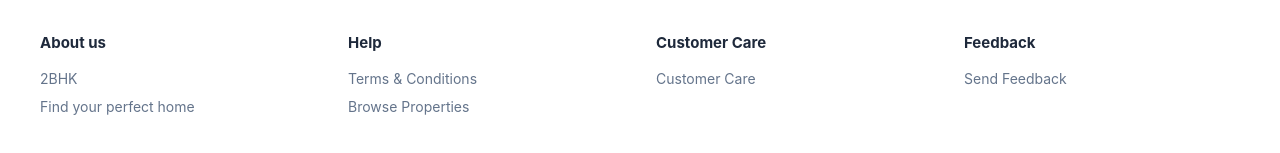
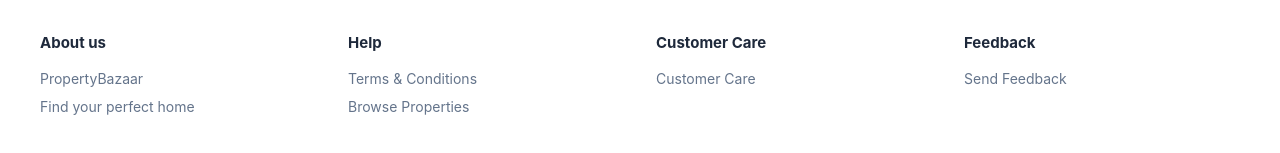
Before and after one commit to evasharma12/2BHK, a React (Create React App) app in the folder react-frontend/: page / in a window 1280 px wide. Shown: the part 1002-1155 px from the top of the page. Built offline with nearby package versions, Linux system fonts and the light colour scheme; no server answers.

Commit message:
Change the name of the website to PropertyBazaar.

```diff
--- a/react-frontend/public/index.html
+++ b/react-frontend/public/index.html
@@ -7,7 +7,7 @@
     <meta name="theme-color" content="#000000" />
     <meta
       name="description"
-      content="2BHK - Find your perfect home. Search and list properties to rent or buy."
+      content="PropertyBazaar - Find your perfect home. Search and list properties to rent or buy."
     />
     <link rel="apple-touch-icon" href="%PUBLIC_URL%/logo192.png" />
     <!--
@@ -24,7 +24,7 @@
       work correctly both with client-side routing and a non-root public URL.
       Learn how to configure a non-root public URL by running `npm run build`.
     -->
-    <title>2BHK - Find your perfect home</title>
+    <title>PropertyBazaar - Find your perfect home</title>
     <script src="https://accounts.google.com/gsi/client" async defer></script>
   </head>
   <body>
--- a/react-frontend/src/components/Navbar.jsx
+++ b/react-frontend/src/components/Navbar.jsx
@@ -116,7 +116,7 @@ const Navbar = () => {
             </svg>
           </div>
           <span className="navbar__logo-text">
-            2<span className="navbar__logo-text--bold">BHK</span>
+            Property<span className="navbar__logo-text--bold">Bazaar</span>
           </span>
         </Link>
 
--- a/react-frontend/src/pages/HomePage.jsx
+++ b/react-frontend/src/pages/HomePage.jsx
@@ -12,7 +12,7 @@ const HomePage = () => {
           <div className="home-footer__column">
             <h4>About us</h4>
             <ul>
-              <li><Link to="/">2BHK</Link></li>
+              <li><Link to="/">PropertyBazaar</Link></li>
               <li><span style={{ fontSize: '0.875rem', color: '#64748b' }}>Find your perfect home</span></li>
             </ul>
           </div>
--- a/react-frontend/src/pages/TermsPage.jsx
+++ b/react-frontend/src/pages/TermsPage.jsx
@@ -7,7 +7,7 @@ const TermsPage = () => {
     <div className="terms-page">
       <div className="terms-container">
         <Link to="/" className="terms-back">
-          ← Back to 2BHK
+          ← Back to PropertyBazaar
         </Link>
 
         <header className="terms-header">
@@ -17,13 +17,13 @@ const TermsPage = () => {
 
         <div className="terms-content">
           <p className="terms-intro">
-            Welcome to 2BHK. By using this platform to browse, list, or inquire about properties, you agree to the following terms. Please read them carefully.
+            Welcome to PropertyBazaar. By using this platform to browse, list, or inquire about properties, you agree to the following terms. Please read them carefully.
           </p>
 
           <section className="terms-section-block">
             <h2>1. Nature of the Platform</h2>
             <p>
-              2BHK is a listing and discovery platform that connects property owners with potential buyers and tenants. The platform does not own, sell, or rent properties. We do not act as agents, brokers, or intermediaries in any transaction between users.
+              PropertyBazaar is a listing and discovery platform that connects property owners with potential buyers and tenants. The platform does not own, sell, or rent properties. We do not act as agents, brokers, or intermediaries in any transaction between users.
             </p>
           </section>
 
@@ -58,7 +58,7 @@ const TermsPage = () => {
           <section className="terms-section-block">
             <h2>6. Limitation of Liability</h2>
             <p>
-              To the fullest extent permitted by law, 2BHK and its operators shall not be liable for any direct, indirect, incidental, consequential, or punitive damages arising from: (a) your use or inability to use the platform; (b) any listing, communication, or transaction between users; (c) any inaccuracy, omission, or fraud in user-generated content; (d) any dispute, loss, or harm resulting from interactions with other users. Your use of the platform is at your sole risk.
+              To the fullest extent permitted by law, PropertyBazaar and its operators shall not be liable for any direct, indirect, incidental, consequential, or punitive damages arising from: (a) your use or inability to use the platform; (b) any listing, communication, or transaction between users; (c) any inaccuracy, omission, or fraud in user-generated content; (d) any dispute, loss, or harm resulting from interactions with other users. Your use of the platform is at your sole risk.
             </p>
           </section>
 
```
Also changed, not shown: react-frontend/public/manifest.json.
